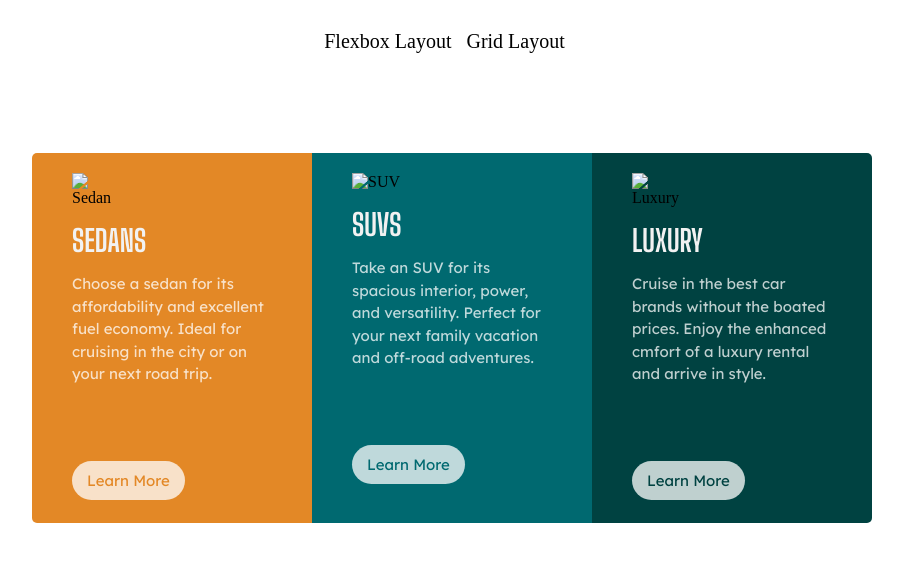
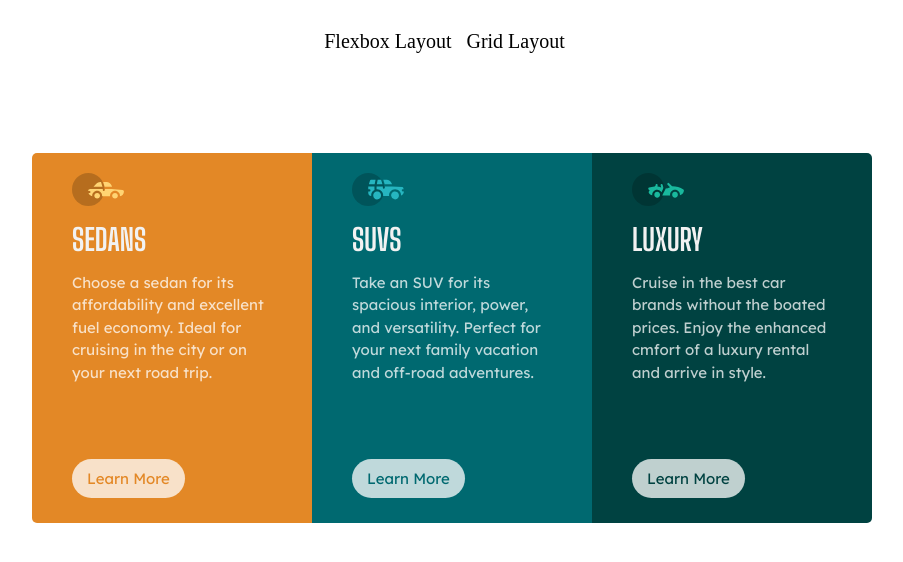
Before and after one commit to SakeenahD/flexbox-and-grid-layout, a plain HTML site: page index.html in a window 1280 px wide. Shown: the whole page, without its empty margins (188-1091 px from the left). Drawn offline with Linux system fonts and the light colour scheme.

Commit message:
Update index.html

```diff
--- a/index.html
+++ b/index.html
@@ -19,7 +19,7 @@
  <main>
   <div class="container">
    <div class="flex__box box-1">
-    <img src="./images/icon-sedans.svg" alt="Sedan">
+    <img src="icon-sedans.svg" alt="Sedan">
     <h2>SEDANS</h2>
     <p>Choose a sedan for its affordability and excellent fuel economy. Ideal for cruising in the city or on your next
      road trip.</p>
@@ -28,7 +28,7 @@
     </div>
    </div>
    <div class="flex__box box-2">
-    <img src="./images/icon-suvs.svg" alt="SUV">
+    <img src="icon-suvs.svg" alt="SUV">
     <h2>SUVS</h2>
     <p>Take an SUV for its spacious interior, power, and versatility. Perfect for your next family vacation and off-road
      adventures.
@@ -37,7 +37,7 @@
     </div>
    </div>
    <div class="flex__box box-3">
-    <img src="./images/icon-luxury.svg" alt="Luxury">
+    <img src="icon-luxury.svg" alt="Luxury">
     <h2>LUXURY</h2>
     <p>Cruise in the best car brands without the boated prices. Enjoy the enhanced cmfort of a luxury rental and arrive
      in style.</p>
```
